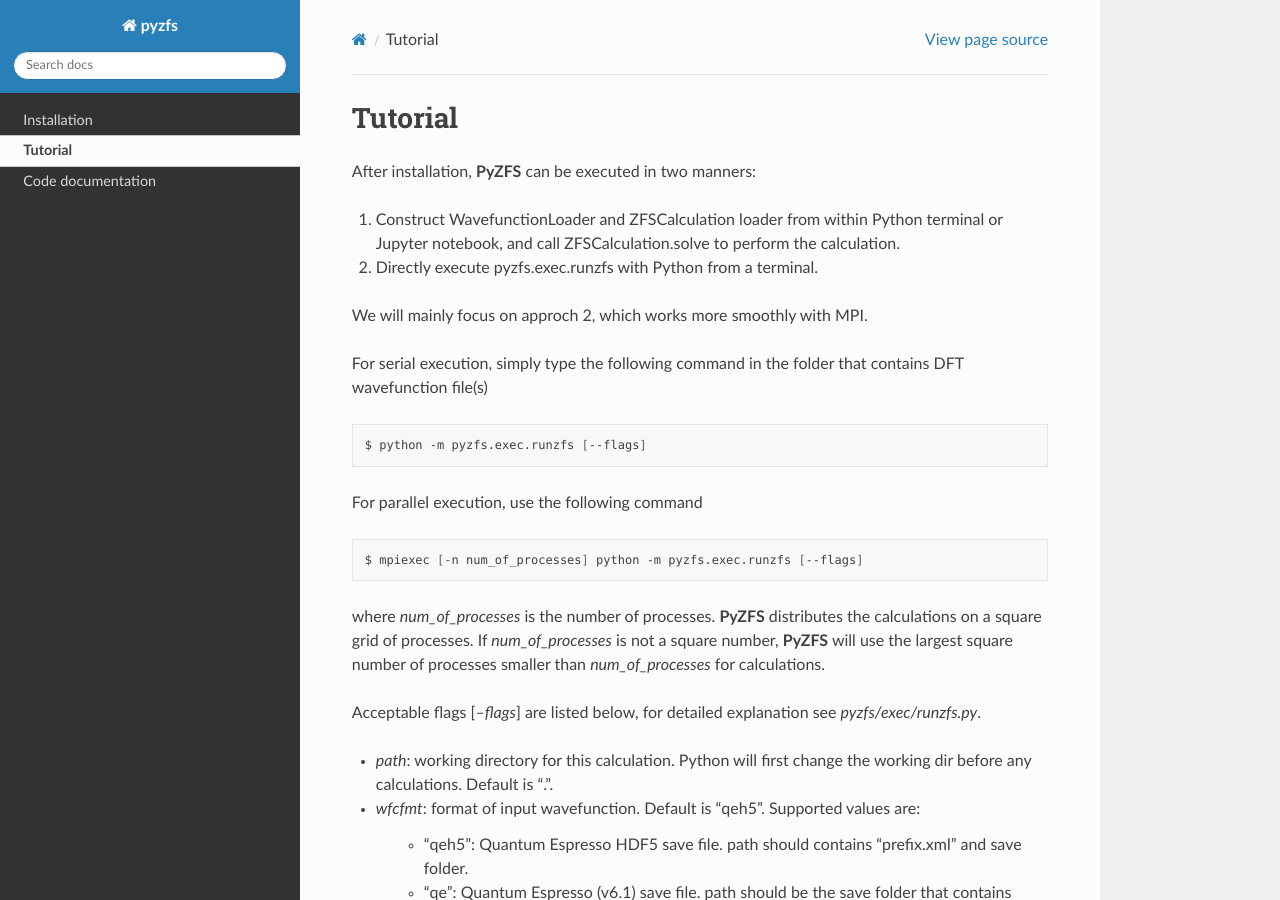
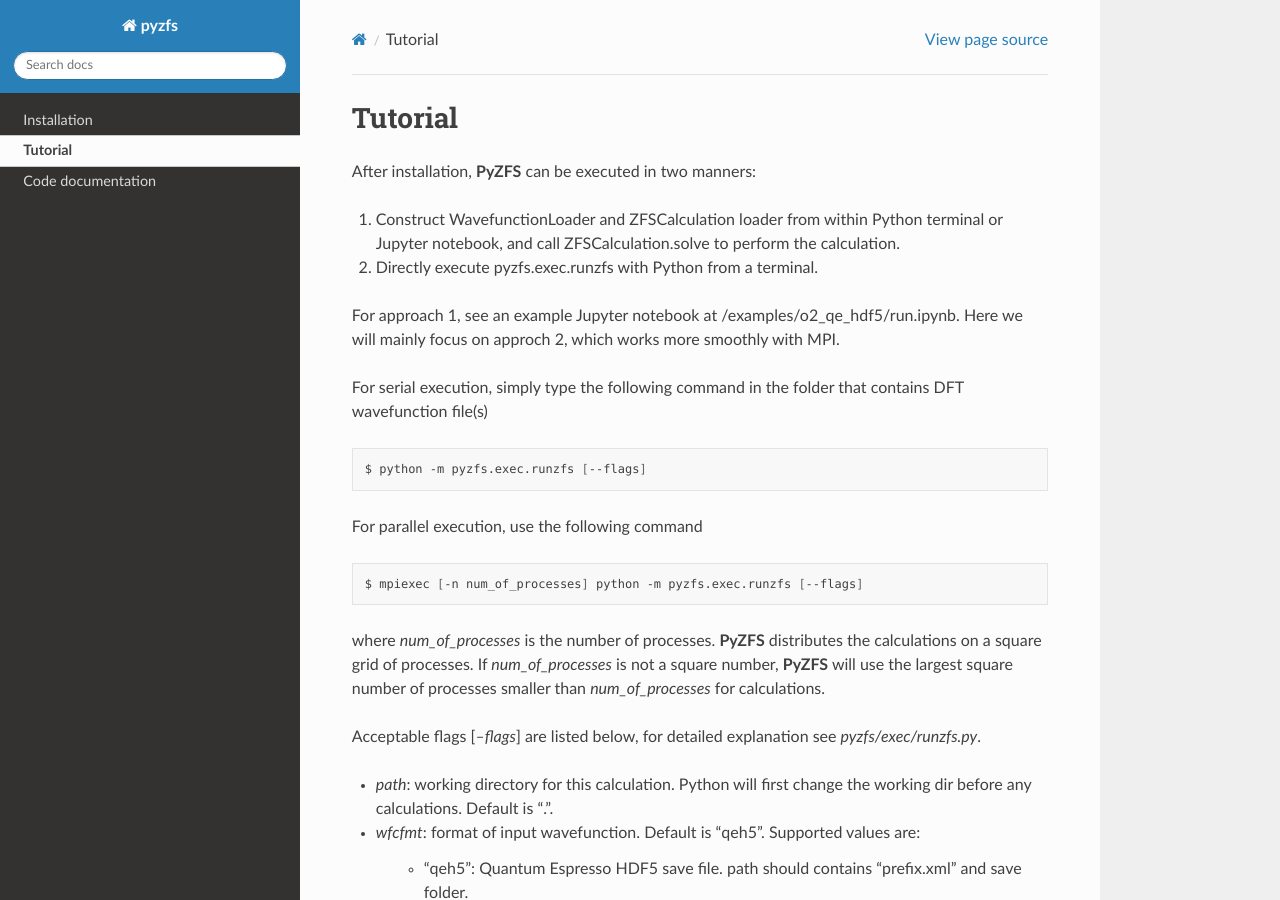
Before and after one commit to hema-ted/pyzfs, a Sphinx documentation site: the page built from doc/tutorial.rst, in a window 1280 px wide and 900 px high. Built offline with Sphinx 7.4.7 and the Read the Docs theme 2.0.0, drawn with Linux system fonts in a browser that asks for light colours.

Commit message:
update doc

```diff
--- a/doc/tutorial.rst
+++ b/doc/tutorial.rst
@@ -10,7 +10,7 @@ After installation, **PyZFS** can be executed in two manners:
 
 2. Directly execute pyzfs.exec.runzfs with Python from a terminal.
 
-We will mainly focus on approch 2, which works more smoothly with MPI.
+For approach 1, see an example Jupyter notebook at /examples/o2_qe_hdf5/run.ipynb. Here we will mainly focus on approch 2, which works more smoothly with MPI.
 
 For serial execution, simply type the following command in the folder that contains DFT wavefunction file(s)
 
```
